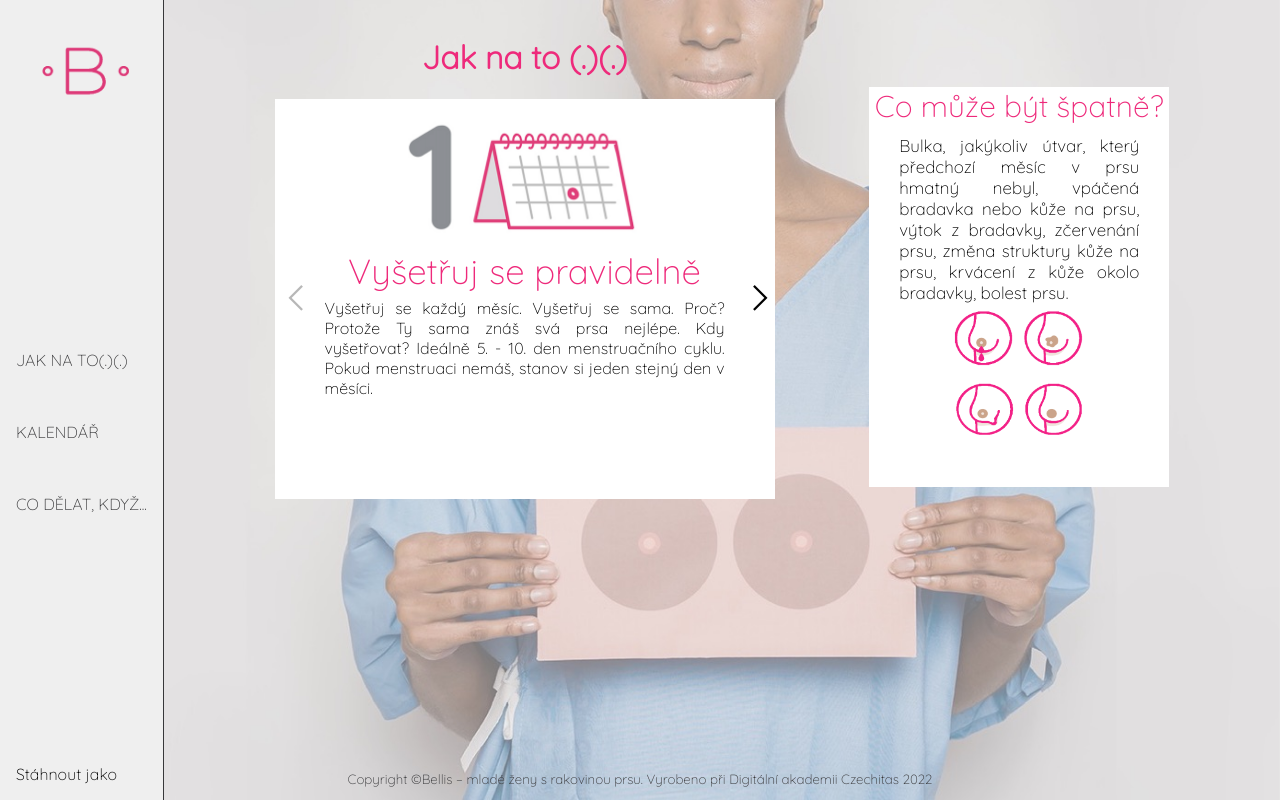
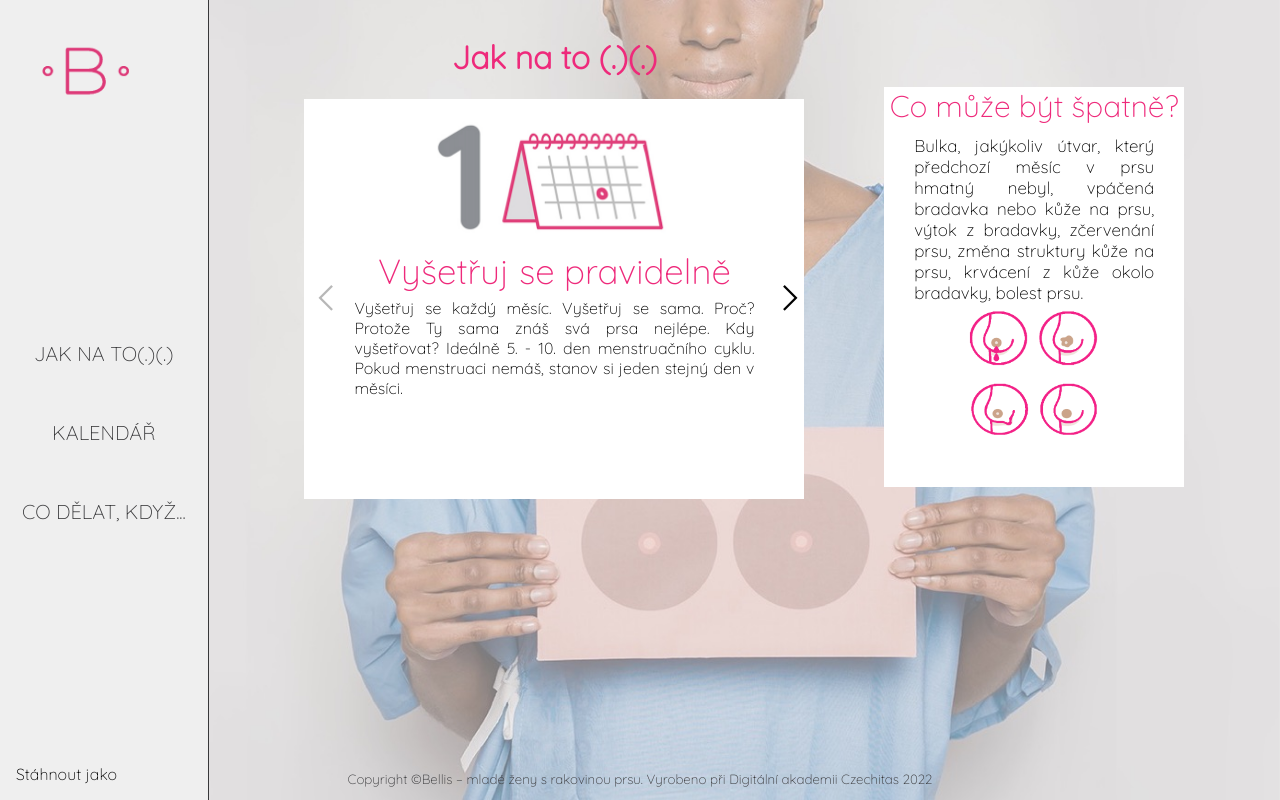
Before and after one commit to janajurcova/samovysetreni-prsu, a React app: page /samovysetreni in a window 1280 px wide. Built offline with nearby package versions, Linux system fonts and the light colour scheme; what dayjs-recur would draw is missing.

Commit message:
add underline with hover to navigation link

```diff
--- a/src/components/Header/index.jsx
+++ b/src/components/Header/index.jsx
@@ -58,7 +58,11 @@ const Menu = () => {
   );
 };
 
-export const Header = () => (
+export const Header = () => {
+  const [withLine, setWithLine] = useState(false);
+
+  return (
+    <>
       <header className="page-header">
         <Menu />
         <div>
@@ -68,20 +72,52 @@ export const Header = () => (
         </div>
 
         <nav className="navigation">
-      <Link className="navigation-link" to="/samovysetreni">
+          <button
+            onClick={() => setWithLine(true)}
+            className="userChoosed"
+            disabled={withLine}
+          >
+            <Link
+              className="navigation-link"
+              to="/samovysetreni"
+              alt={withLine ? 'userChoosed' : 'navigation-link'}
+            >
               Jak na to(.)(.)
             </Link>{' '}
-      <br />{' '}
-      <Link className="navigation-link" to="/kalendar">
+          </button>
+          <br />
+          <button
+            onClick={() => setWithLine(true)}
+            className="userChoosed"
+            disabled={withLine}
+          >
+            <Link
+              className="navigation-link"
+              to="/kalendar"
+              alt={withLine ? 'userChoosed' : 'navigation-link'}
+            >
               Kalendář
             </Link>{' '}
-      <br />{' '}
-      <Link className="navigation-link" to="/codelatkdyz">
+          </button>
+          <br />
+          <button
+            onClick={() => setWithLine(true)}
+            className="userChoosed"
+            disabled={withLine}
+          >
+            <Link
+              className="navigation-link"
+              to="/codelatkdyz"
+              alt={withLine ? 'userChoosed' : 'navigation-link'}
+            >
               Co dělat, když...
             </Link>{' '}
+          </button>
         </nav>
         <div className="installButton">
           <InstallButton />
         </div>
       </header>
+    </>
   );
+};
--- a/src/components/Header/style.css
+++ b/src/components/Header/style.css
@@ -34,6 +34,14 @@ header {
   color: var(--text);
   display: block;
   margin-bottom: 2rem;
+}
+.userChoosed :hover {
+  text-decoration: underline 1px;
+}
+.userChoosed {
+  border: none;
+  font-family: 'Quicksand', sans-serif;
+  font-size: 20px;
 }
 .hamburger {
   display: none;
```
Lines whose indentation alone changed are shown as unchanged.
